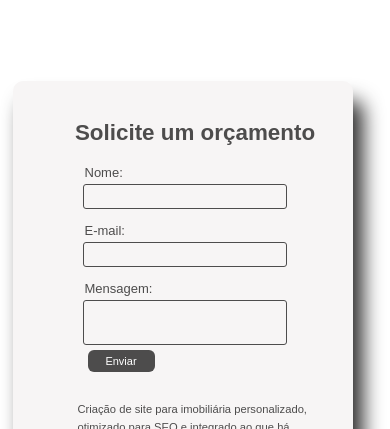
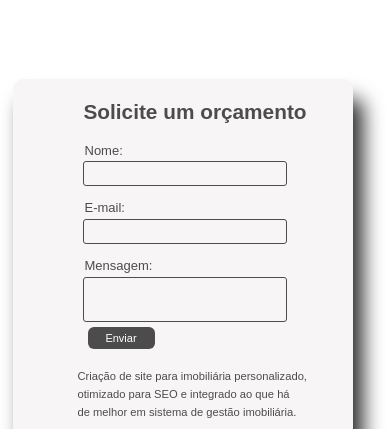
Before and after one commit to marivanenoronha/imobiliaria_digital, a plain HTML site: page index.html in a window 390 px wide. Shown: the part 1717-2146 px from the top of the page. Drawn offline with Linux system fonts and the light colour scheme.

Commit message:
feat: change .contact

```diff
--- a/styles.css
+++ b/styles.css
@@ -675,8 +675,8 @@ footer {
 
     .contact .solicite h2 {
         position: relative;
-        font-size: 1.4rem;
-        top: 240px;
+        font-size: 1.3rem;
+        top: 220px;
 
 
 
@@ -687,13 +687,13 @@ footer {
         text-align: left;
         left: 70px;
         font-size: 0.7rem;
-        top: 490px;
+        top: 460px;
     }
 
     .contact .contact-info h3 {
         position: relative;
         font-size: 15px;
-        top: 495px;
+        top: 470px;
         text-align: left;
         left: 95px;
     }
@@ -702,7 +702,7 @@ footer {
         position: relative;
         text-align: left;
         font-size: 12px;
-        top: 490px;
+        top: 465px;
         left: 75px;
 
     }
@@ -711,7 +711,7 @@ footer {
         position: relative;
         font-size: 10px;
         left: 10px;
-        top: 470px;
+        top: 445px;
 
     }
 
@@ -720,7 +720,7 @@ footer {
         display: flex;
         flex-direction: column;
         width: 340px;
-        height: 480px;
+        height: 455px;
         margin-left: 5px;
     }
 
@@ -728,14 +728,14 @@ footer {
         position: relative;
         font-size: 13px;
         left: 70px;
-        top: 80px;
+        top: 60px;
 
     }
 
     .contact .control-label {
         left: 70px;
         font-size: 13px;
-        top: 80px;
+        top: 60px;
     }
 
     .contact input {
@@ -743,14 +743,14 @@ footer {
         width: 60%;
         height: 25px;
         left: 70px;
-        top: 70px;
+        top: 50px;
 
     }
 
     .contact textarea {
         width: 60%;
         height: 45px;
-        top: 70px;
+        top: 50px;
         left: 70px;
     }
 
@@ -758,7 +758,7 @@ footer {
         font-size: 11px;
         width: 67px;
         height: 22px;
-        top: 75px;
+        top: 55px;
         left: 75px;
     }
 
@@ -775,7 +775,7 @@ footer {
     }
 
     .paragrafo {
-        font-size:13px;
+        font-size: 13px;
     }
 
     .main .bt {
@@ -798,13 +798,13 @@ footer {
     flex-direction: column;
 }
 
-.text  {
+.text {
     font-size: 45px;
     color: #fff;
     margin-bottom: 30px;
 }
 
-.paragrafo{
+.paragrafo {
     color: #f7f5f5;
     margin-bottom: 50px;
     text-align: center;
```
